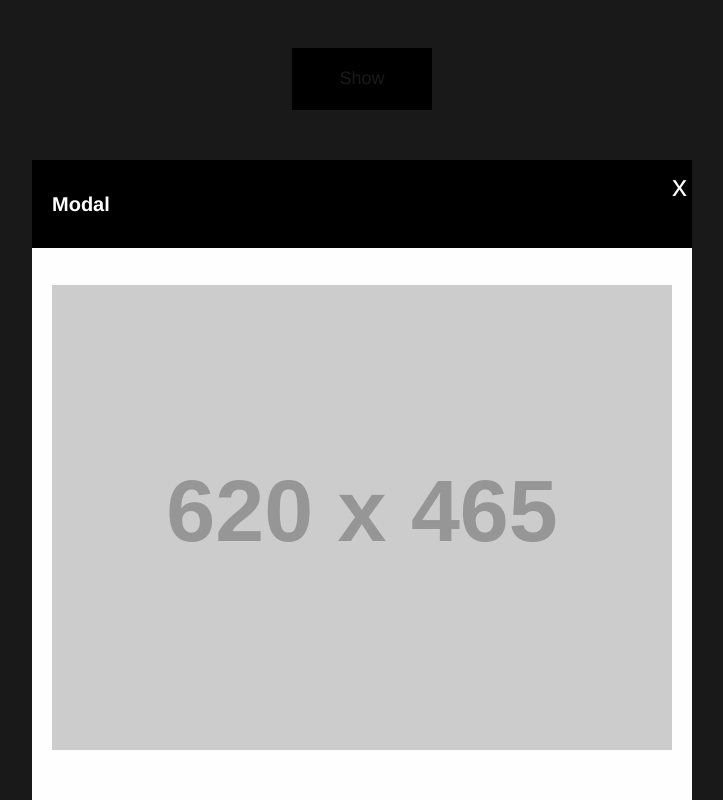
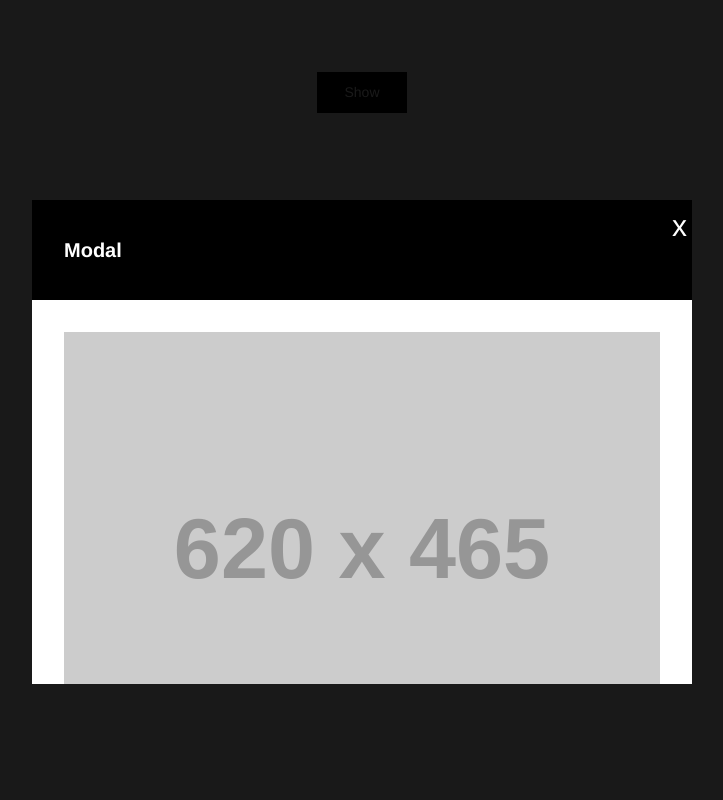
Before and after one commit to sonet/js-modal, a plain HTML site: page index.html in a window 1280 px wide. Both pictures are taken after a click on the link "Show". Shown: the whole page, without its empty margins (278-1001 px from the left). Drawn offline with nearby package versions, Linux system fonts and the light colour scheme; files that its build step writes are made by us from their sources; placeholder pictures from the web are drawn by us.

Commit message:
simplified version without animations

```diff
--- a/css/styles.less
+++ b/css/styles.less
@@ -1,49 +1,83 @@
-// Variables
-@gray: #333;
-@gray-light: #aaa;
-@gray-lighter: #eee;
-@space: 40px;
-@blue: #428bca;
-@blue-dark: darken(@blue, 5%);
+// vars
+@font-color: #333;
+@space: 4rem;
 
-// Mixin for transition/transform
-.translate(@x; @y) {
-	-webkit-transform: translate(@x, @y);
-	-ms-transform: translate(@x, @y); // IE9+
-	transform: translate(@x, @y);
-}
-.transition(@transition) {
-	-webkit-transition: @transition;
-	transition: @transition;
-}
-.transition-transform(@transition) {
-	-webkit-transition: -webkit-transform @transition;
-	-moz-transition: -moz-transform @transition;
-	-o-transition: -o-transform @transition;
-	transition: transform @transition;
-}
-
-// Body
+// body
 body {
-	color: @gray;
+	color: @font-color;
 	font: 200 17px/1.75 'Helvetica Neue', Arial, sans-serif;
 }
-
 #main {
 	padding: @space;
 	text-align: center;
 }
-
 h1{
 	font-size: 30px;
 	margin-bottom: @space;
 }
-
+h2{
+	font-size: 20px;
+}
 p{
 	margin-bottom: @space/2;
 }
 
-// Buttons
+
+// modal
+#modal{
+	// background
+	&:before{
+		content: "";
+		display: none;
+		background: rgba(0,0,0,.9);
+		position: fixed;
+		top: 0; left: 0; right: 0; bottom: 0;
+		z-index: 10;
+	}
+	&.visible {
+		&:before{
+			display: block;
+		}
+		// dialog
+		#modal-dialog {
+			display: block;
+		}
+	}
+}
+
+// dialog
+#modal-dialog {
+	background: #FFF;
+	margin-left: -330px;
+	position: fixed;
+	left: 50%;
+	top: 25%;
+	z-index: 11;
+	width: 660px;
+	display: none;
+}
+
+.modal-body {
+	max-height: 320px;
+	overflow-y: auto;
+	overflow-x: hidden;
+	padding: @space/2;
+	img {
+		margin-bottom: @space/2;
+		width: 100%;
+	}
+	p:first-child {
+		margin-top: 0;
+	}
+}
+
+.modal-header {
+	padding: @space/4 @space/2;
+	background: #000;
+	color: #FFF;
+}
+
+// button
 .btn{
 	background: #000;
 	color: #FFF;
@@ -54,13 +88,7 @@ p{
 	text-align: center;
 	min-width: 60px;
 	position: relative;
-	transition: color .1s ease;
 	border: 0 none;
-	&.btn-big{
-		font-size: 18px;
-		padding: 15px 20px;
-		min-width: 100px;
-	}
 }
 .btn-close{
 	color: #FFF;
@@ -69,76 +97,10 @@ p{
 	position: absolute; right: 5px; top: 0;
 }
 
-// Modal
-.modal{
-
-	// Background
-	&:before{
-		content: "";
-		display: none;
-		background: rgba(0,0,0,.9);
-		position: fixed;
-		top: 0; left: 0; right: 0; bottom: 0;
-		z-index: 10;
-	}
-
-	//&:target{
-	&.show {
-		// Active animate in modal
-		&:before{
-			display: block;
-		}
-		.modal-dialog{
-			.translate(0, 0);
-			top: 20%;
-		}
-	}
-
-
-}
-
-// Dialog
-.modal-dialog{
-	background: #fefefe;
-	margin-left: -330px;
-	position: fixed;
-	left: 50%;
-	top: -100%;
-	z-index: 11;
-	width: 660px;
-	.translate(0, -500%);
-	.transition-transform(~"0.3s ease-out");
-}
-
-@media (max-width: 660px) {
+@media (max-width: 768px) {
 	.modal-dialog{
 		width: 100%;
 		margin-left: 0;
 		left: inherit;
-		.modal-body {
-			img {
-				width: 100%;
-			}
-		}
 	}
 }
-
-.modal-body{
-	padding: @space/2;
-	img {
-		margin-bottom: @space/2;
-	}
-}
-.modal-header, .modal-footer{
-	padding: @space/4 @space/2;
-}
-.modal-header{
-	background: #000;
-	color: #FFF;
-	h2{
-		font-size: 20px;
-	}
-}
-.modal-footer{
-	text-align: right;
-}
--- a/index.html
+++ b/index.html
@@ -14,21 +14,25 @@
 	<a href="#modal" id="modal-show" class="btn btn-big">Show</a>
 </div>
 
-<div class="modal" id="modal" aria-hidden="true">
-	<div class="modal-dialog">
+<div id="modal" aria-hidden="true">
+
+	<div id="modal-dialog">
+
 		<div class="modal-header">
 			<h2>Modal</h2>
 			<a id="modal-close" href="#close" class="btn-close" aria-hidden="true">x</a>
 		</div>
+
 		<div class="modal-body">
-			<p>
+
 			<img src="http://dummyimage.com/620x465/000/fff" alt="">
 			<p class="facility-address">
-							2020 Ridge Avenue <br>
-							Evanston, IL 60208
+				2020 Ridge Avenue <br>
+				Evanston, IL 60208
 			</p>
-			<!--
+
 			<p>This is dummy text. It is intended to be read but have no meaning. As a simulation of actual copy, using ordinary words with normal letter frequencies, it cannotdeceive eye or brain. Dummy settings which use other languages or even gibberishto approximate text have the inherent disadvantage that they distract attentiontowards themselves. Simultext may be provided in any typeface, at whatever size and format is required. Paragraphs may be long or short.</p>
+
 			<div class="facility-departments">
 				<h4>Departments in this building</h4>
 				<ul class="facility-departments-list">
@@ -54,10 +58,13 @@
 					<li><a href="http://offices.northwestern.edu/detail/558" target="_blank">Web Communications/University Relations</a></li>
 				</ul>
 			</div>
+
 			<p>For a list of all University departments see the <a href="http://offices.northwestern.edu/" target="_blank">Office Directory</a></p>
-			-->
+
 		</div>
+
 	</div>
+
 </div>
 
 	<script src="http://code.jquery.com/jquery-2.1.4.min.js"></script>
--- a/js/scripts.js
+++ b/js/scripts.js
@@ -2,14 +2,20 @@
 	"use strict";
 
 	$('#modal-show').on('click', function(){
-		$('#modal').addClass('show');
+		$('#modal').addClass('visible');
 	});
 
 	$('#modal-close').on('click', function(){
-		$('#modal').removeClass('show');
+		$('#modal').removeClass('visible');
 	});
 
-
+	$('body').bind('mousewheel', function(e) { // on scroll
+	    var $div = $('.modal-body');
+	    // set div scroll top offset to current + extra from this scroll
+	    $div.scrollTop($div.scrollTop()
+	                    - e.originalEvent.wheelDelta);
+	    return false; // prevent body scrolling
+	});
 
 	function centerModal() {
 		//$(this).css('display', 'block');
```
